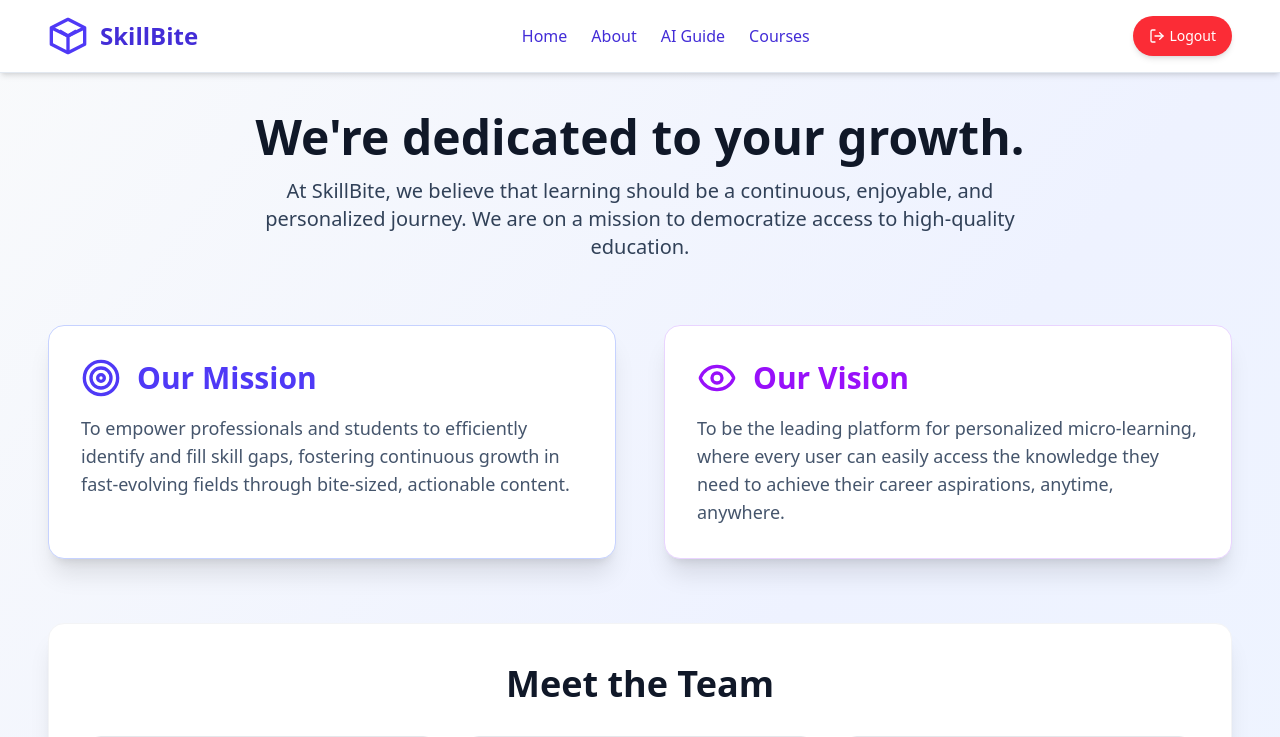
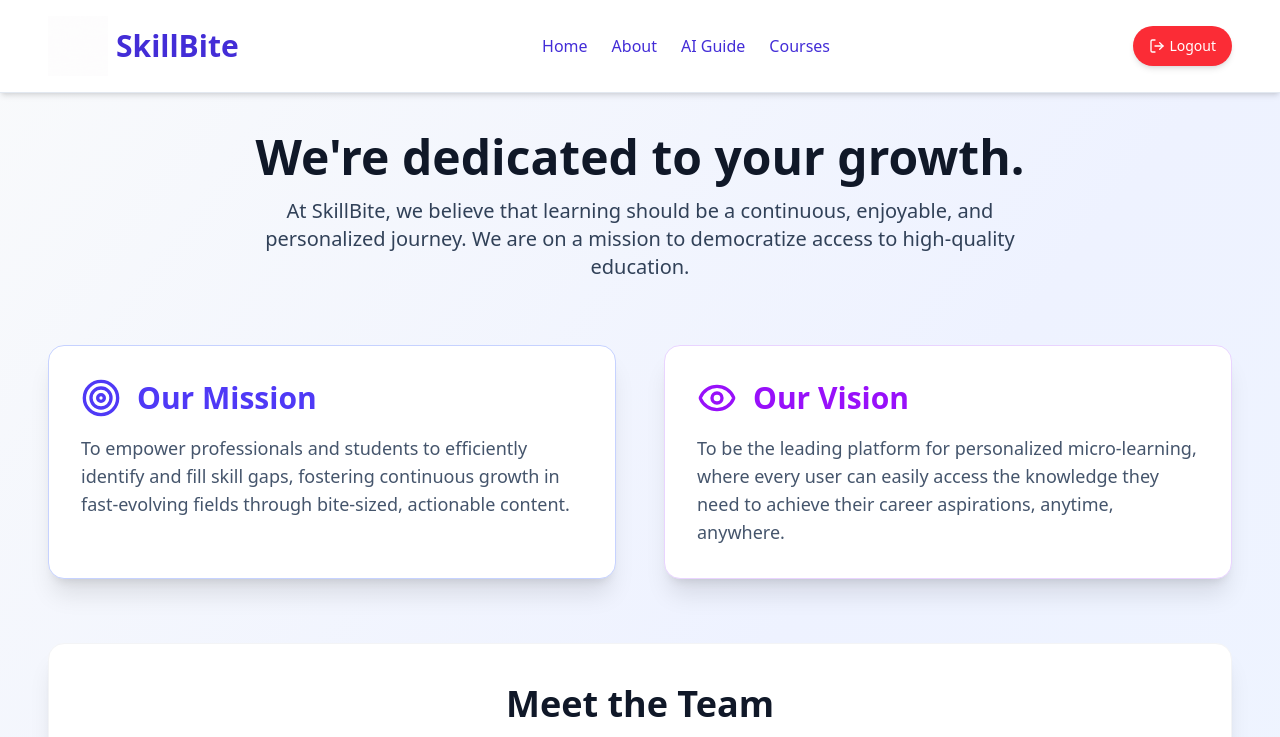
Before and after one commit to ayonpaul8906/SkillBite, a React (Vite) app in the folder frontend/: page /about in a window 1280 px wide. Shown: the top 737 px of the page. Built offline with nearby package versions, Linux system fonts and the light colour scheme; no server answers.

Commit message:
new changes

```diff
--- a/frontend/src/pages/AIGuide.jsx
+++ b/frontend/src/pages/AIGuide.jsx
@@ -165,35 +165,9 @@ const AIGuide = () => {
   return (
     <div className="min-h-screen flex flex-col bg-gradient-to-br from-gray-50 via-indigo-50 to-blue-50 font-inter text-slate-800 relative overflow-x-hidden">
       <header className="flex items-center justify-between px-6 md:px-12 py-4 bg-white shadow-md border-b border-slate-200 sticky top-0 z-50">
-        <div className="flex items-center gap-3">
-          <svg
-            width="40"
-            height="40"
-            viewBox="0 0 24 24"
-            fill="none"
-            xmlns="http://www.w3.org/2000/svg"
-            className="text-indigo-600"
-          >
-            <path
-              d="M12 2L2 7V17L12 22L22 17V7L12 2Z"
-              stroke="currentColor"
-              strokeWidth="2"
-              strokeLinejoin="round"
-            />
-            <path
-              d="M12 12L2 7M12 12L22 7M12 12V22"
-              stroke="currentColor"
-              strokeWidth="2"
-              strokeLinejoin="round"
-            />
-            <path
-              d="M7 9L12 12L17 9"
-              stroke="currentColor"
-              strokeWidth="2"
-              strokeLinejoin="round"
-            />
-          </svg>
-          <h1 className="text-2xl font-bold text-indigo-700">SkillBite</h1>
+        <div className="flex items-center gap-2">
+          <img src="/logo.gif" alt="" className='h-15 w-15'/>
+          <span className="text-3xl font-bold text-indigo-700">SkillBite</span>
         </div>
 
         <nav className="hidden sm:flex gap-6 text-indigo-700 font-medium">
--- a/frontend/src/pages/About.jsx
+++ b/frontend/src/pages/About.jsx
@@ -90,35 +90,9 @@ const About = ({ handleNavigate }) => {
     <div className="min-h-screen flex flex-col bg-gradient-to-br from-gray-50 via-indigo-50 to-blue-50 font-inter text-slate-800 relative overflow-x-hidden">
       {/* Navbar */}
       <header className="flex items-center justify-between px-6 md:px-12 py-4 bg-white shadow-md border-b border-slate-200 sticky top-0 z-50">
-        <div className="flex items-center gap-3">
-          <svg
-            width="40"
-            height="40"
-            viewBox="0 0 24 24"
-            fill="none"
-            xmlns="http://www.w3.org/2000/svg"
-            className="text-indigo-600"
-          >
-            <path
-              d="M12 2L2 7V17L12 22L22 17V7L12 2Z"
-              stroke="currentColor"
-              strokeWidth="2"
-              strokeLinejoin="round"
-            />
-            <path
-              d="M12 12L2 7M12 12L22 7M12 12V22"
-              stroke="currentColor"
-              strokeWidth="2"
-              strokeLinejoin="round"
-            />
-            <path
-              d="M7 9L12 12L17 9"
-              stroke="currentColor"
-              strokeWidth="2"
-              strokeLinejoin="round"
-            />
-          </svg>
-          <h1 className="text-2xl font-bold text-indigo-700">SkillBite</h1>
+       <div className="flex items-center gap-2">
+          <img src="/logo.gif" alt="" className='h-15 w-15'/>
+          <span className="text-3xl font-bold text-indigo-700">SkillBite</span>
         </div>
 
         <nav className="hidden sm:flex gap-6 text-indigo-700 font-medium">
--- a/frontend/src/pages/Course.jsx
+++ b/frontend/src/pages/Course.jsx
@@ -383,36 +383,9 @@ useEffect(() => {
 
         {/* Navbar */}
               <header className="flex items-center justify-between px-6 md:px-12 py-4 bg-white shadow-md border-b border-slate-200 sticky top-0 z-50">
-                <div className="flex items-center gap-3">
-                  <svg
-                    width="40"
-                    height="40"
-                    viewBox="0 0 24 24"
-                    fill="none"
-                    xmlns="http://www.w3.org/2000/svg"
-                    className="text-indigo-600"
-                  >
-                    <path
-                      d="M12 2L2 7V17L12 22L22 17V7L12 2Z"
-                      stroke="currentColor"
-                      strokeWidth="2"
-                      strokeLinejoin="round"
-                    />
-                    <path
-                      d="M12 12L2 7M12 12L22 7M12 12V22"
-                      stroke="currentColor"
-                      strokeWidth="2"
-                      strokeLinejoin="round"
-                    />
-                    <path
-                      d="M7 9L12 12L17 9"
-                      stroke="currentColor"
-                      strokeWidth="2"
-                      strokeLinejoin="round"
-                    />
-                  </svg>
-
-                  <h1 className="text-2xl font-bold text-indigo-700">SkillBite</h1>
+                <div className="flex items-center gap-2">
+                    <img src="/logo.gif" alt="" className='h-15 w-15'/>
+                    <span className="text-3xl font-bold text-indigo-700">SkillBite</span>
                 </div>
 
                 <nav className="hidden sm:flex gap-6 text-indigo-700 font-medium">
--- a/frontend/src/pages/Dashboard.jsx
+++ b/frontend/src/pages/Dashboard.jsx
@@ -211,36 +211,9 @@ const Dashboard = () => {
     <div className="min-h-screen flex flex-col bg-gradient-to-br from-gray-50 via-indigo-50 to-blue-50 font-inter text-slate-800 relative overflow-x-hidden">
       {/* Navbar */}
       <header className="flex items-center justify-between px-6 md:px-12 py-4 bg-white shadow-md border-b border-slate-200 sticky top-0 z-50">
-        <div className="flex items-center gap-3">
-          <svg
-            width="40"
-            height="40"
-            viewBox="0 0 24 24"
-            fill="none"
-            xmlns="http://www.w3.org/2000/svg"
-            className="text-indigo-600"
-          >
-            <path
-              d="M12 2L2 7V17L12 22L22 17V7L12 2Z"
-              stroke="currentColor"
-              strokeWidth="2"
-              strokeLinejoin="round"
-            />
-            <path
-              d="M12 12L2 7M12 12L22 7M12 12V22"
-              stroke="currentColor"
-              strokeWidth="2"
-              strokeLinejoin="round"
-            />
-            <path
-              d="M7 9L12 12L17 9"
-              stroke="currentColor"
-              strokeWidth="2"
-              strokeLinejoin="round"
-            />
-          </svg>
-
-          <h1 className="text-2xl font-bold text-indigo-700">SkillBite</h1>
+        <div className="flex items-center gap-2">
+          <img src="/logo.gif" alt="" className='h-15 w-15'/>
+          <span className="text-3xl font-bold text-indigo-700">SkillBite</span>
         </div>
 
         <nav className="hidden sm:flex gap-6 text-indigo-700 font-medium">
--- a/frontend/src/pages/Home.jsx
+++ b/frontend/src/pages/Home.jsx
@@ -59,13 +59,7 @@ const HomePage = () => {
         }`}
       >
         <div className="flex items-center gap-3">
-          {/* Using an inline SVG for the logo for better control and no external image dependency */}
-          {/* <svg width="40" height="40" viewBox="0 0 24 24" fill="none" xmlns="http://www.w3.org/2000/svg" className="text-indigo-600">
-            <path d="M12 2L2 7V17L12 22L22 17V7L12 2Z" stroke="currentColor" strokeWidth="2" strokeLinejoin="round"/>
-            <path d="M12 12L2 7M12 12L22 7M12 12V22" stroke="currentColor" strokeWidth="2" strokeLinejoin="round"/>
-            <path d="M7 9L12 12L17 9" stroke="currentColor" strokeWidth="2" strokeLinejoin="round"/>
-          </svg> */}
-          <img src="/logo.png" alt="" className='h-20 w-20'/>
+          <img src="/logo.gif" alt="" className='h-15 w-15'/>
           <span className="text-3xl font-bold text-indigo-700">SkillBite</span>
         </div>
 
```
Also changed, not shown: frontend/public/logo.gif (added), frontend/public/logo.jpg (deleted).
